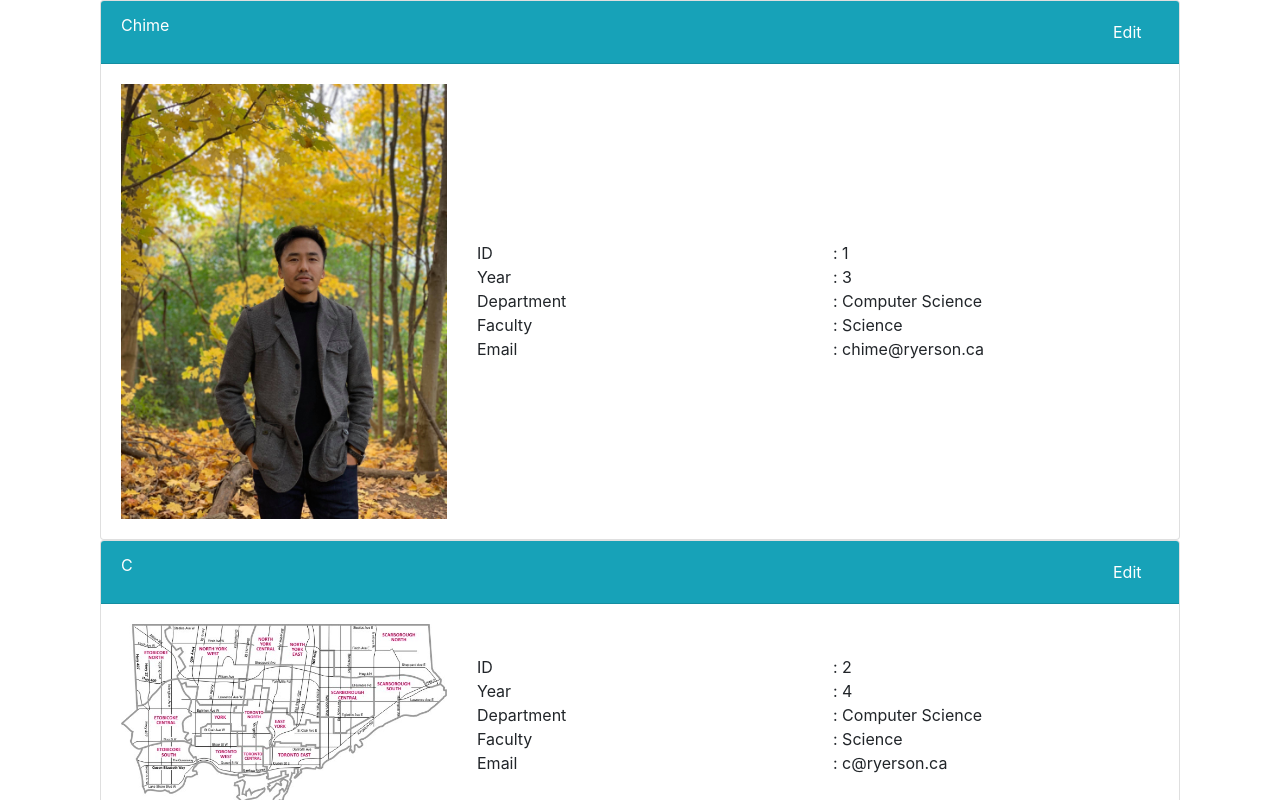
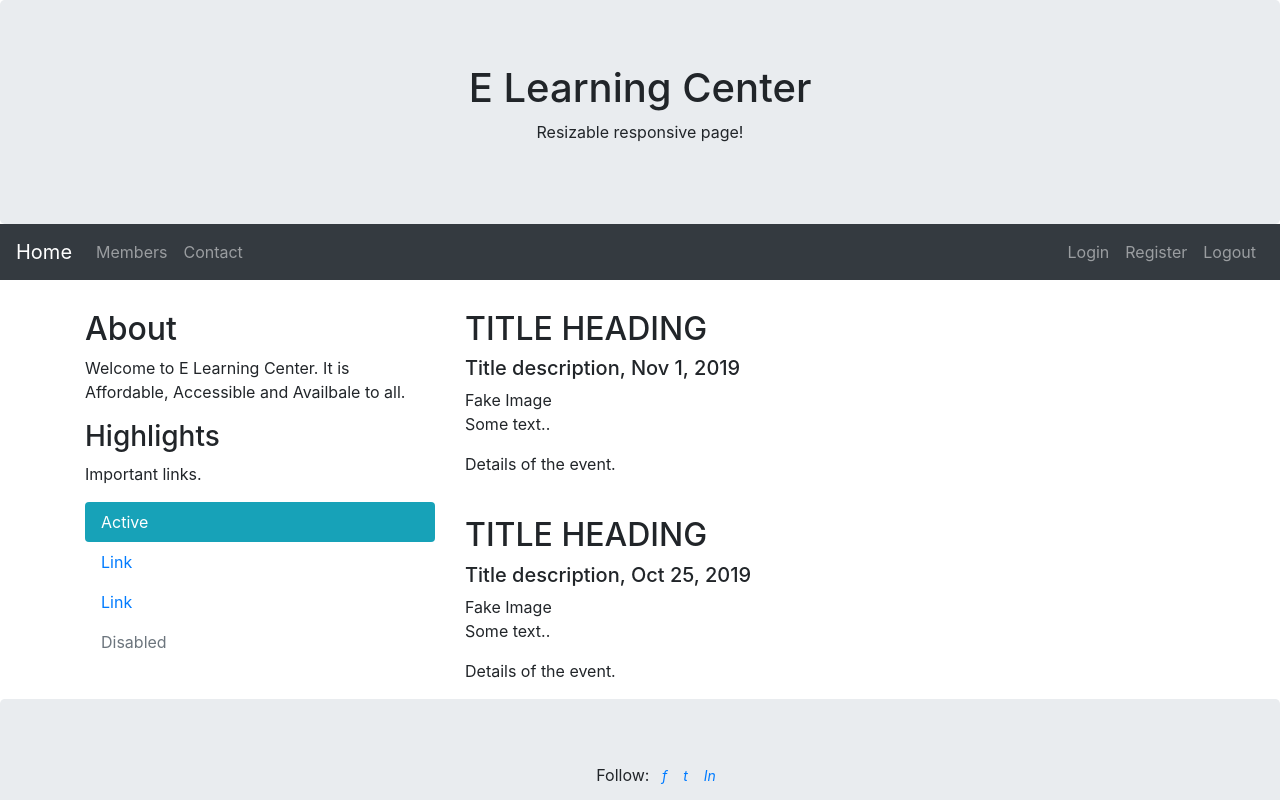
Before and after one commit to cpalden/angularCurd, an Angular app: page / in a window 1280 px wide. Shown: the top 800 px of the page. Built offline with nearby package versions, Linux system fonts and the light colour scheme.

Commit message:
added home page

```diff
--- a/src/app/app.component.html
+++ b/src/app/app.component.html
@@ -1,5 +1,91 @@
-<!-- temporarily showing list of students -->
-<div class="container">
-  <app-list></app-list>
+<div class="jumbotron text-center" style="margin-bottom:0">
+  <h1>E Learning Center</h1>
+  <p>Resizable responsive page!</p>
+</div>
+
+<nav class="navbar navbar-expand-sm bg-dark navbar-dark">
+  <a class="navbar-brand" href="#">Home</a>
+  <button class="navbar-toggler" type="button" data-toggle="collapse" data-target="#collapsibleNavbar">
+    <span class="navbar-toggler-icon"></span>
+  </button>
+  <div class="collapse navbar-collapse" id="collapsibleNavbar">
+    <ul class="navbar-nav mr-auto">
+      <li class="nav-item">
+        <a class="nav-link" href="#">Members</a>
+      </li>
+      <li class="nav-item">
+        <a class="nav-link" href="#">Contact</a>
+      </li>
+    </ul>
+    <ul class="navbar-nav ml-auto">
+      <li class="nav-item">
+        <a class="nav-link" href="#">Login</a>
+      </li>
+      <li class="nav-item">
+        <a class="nav-link" href="#">Register</a>
+      </li>
+      <li class="nav-item">
+        <a class="nav-link" href="#">Logout</a>
+      </li>
+    </ul>
+  </div>
+</nav>
+
+<div class="container" style="margin-top:30px">
+  <div class="row">
+    <div class="col-sm-4">
+      <h2>About</h2>
+      <p>Welcome to E Learning Center. It is Affordable, Accessible and Availbale to all.</p>
+      <h3>Highlights</h3>
+      <p>Important links.</p>
+      <ul class="nav nav-pills flex-column">
+        <li class="nav-item">
+          <a class="nav-link active bg-info" href="#">Active</a>
+        </li>
+        <li class="nav-item">
+          <a class="nav-link" href="#">Link</a>
+        </li>
+        <li class="nav-item">
+          <a class="nav-link" href="#">Link</a>
+        </li>
+        <li class="nav-item">
+          <a class="nav-link disabled" href="#">Disabled</a>
+        </li>
+      </ul>
+      <hr class="d-sm-none">
+    </div>
+    <div class="col-sm-8">
+      <h2>TITLE HEADING</h2>
+      <h5>Title description, Nov 1, 2019</h5>
+      <div class="fakeimg">Fake Image</div>
+      <p>Some text..</p>
+      <p>Details of the event.</p>
+      <br>
+      <h2>TITLE HEADING</h2>
+      <h5>Title description, Oct 25, 2019</h5>
+      <div class="fakeimg">Fake Image</div>
+      <p>Some text..</p>
+      <p>Details of the event.</p>
+    </div>
+  </div>
+</div>
+
+<div class="jumbotron text-center" style="margin-bottom:0">
+  <div class="social-section text-center">
+    <ul>Follow:
+      <a routerLink="" routerLinkActive="active" class="btn-floating btn-sm btn-fb">
+        <i class="facebook icon-circle">f</i>
+      </a>
+      <a routerLink="" routerLinkActive="active" class="btn-floating btn-sm btn-tw">
+        <i class="twitter icon-circle">t</i>
+      </a>
+      <a routerLink="" routerLinkActive="active" class="btn-floating btn-sm btn-li">
+        <i class="linkedin icon-circle">In</i>
+      </a>
+    </ul>
+  </div>
+  <div class="footer-copyright text-center">
+    @2020 Copyright: <a routerLink="/home" routerLinkActive="active">E Learning Center</a>
+  </div>
 </div>
 <router-outlet></router-outlet>
```
